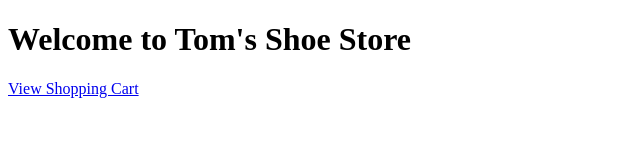
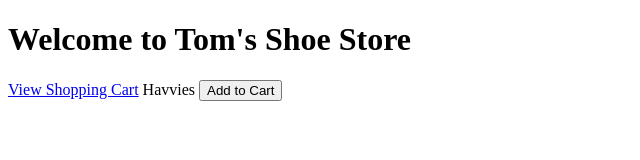
Before and after one commit to tcwduffy/shoe-store, a plain HTML site: page index.html in a window 1280 px wide. Shown: the whole page, without its empty margins (0-640 px from the left). Drawn offline with Linux system fonts and the light colour scheme.

Commit message:
local storage

```diff
--- a/index.html
+++ b/index.html
@@ -3,5 +3,17 @@
      <body>
         <h1>Welcome to Tom's Shoe Store</h1>
         <a href="cart.html">View Shopping Cart</a>
+        <label>Havvies</label>
+        <button onClick="addToCart">Add to Cart</button>
+
+
+
+        <script>
+            function addToCart () {
+                localStorage.setItem("Cart", ["Havvies"])
+            }
+
+
+        </script>
     </body>
 </html>
```
